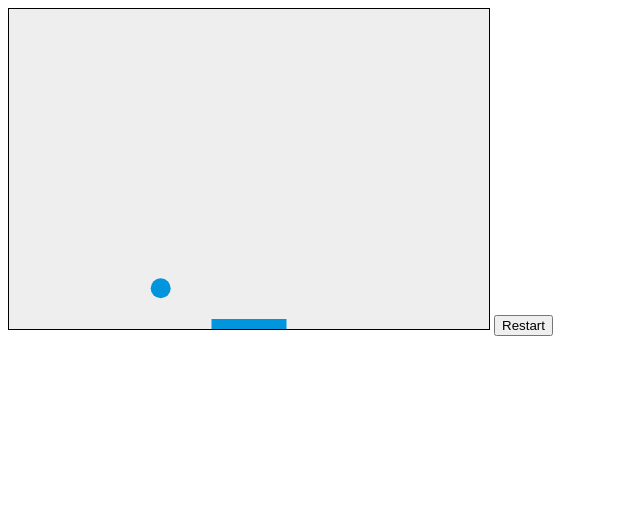
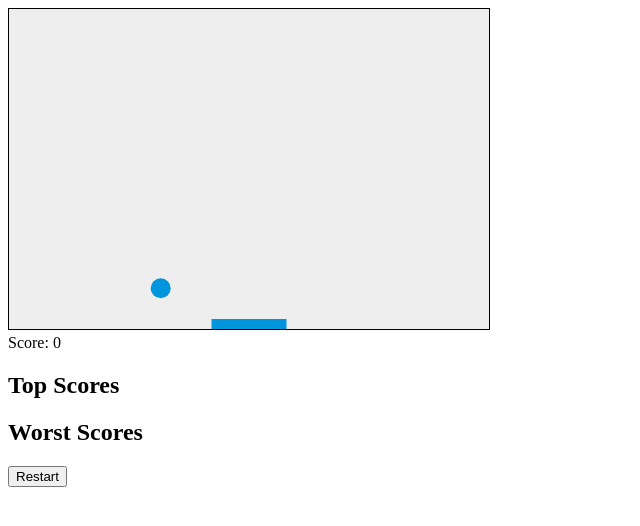
Before and after one commit to Suvorova-lnu/Suvorova-Ret-shelter-WEB-project, a plain HTML site: page Pet shelter/game/g.html in a window 1280 px wide. Shown: the whole page, without its empty margins (0-640 px from the left). Drawn offline with Linux system fonts and the light colour scheme.

Commit message:
відображення результатів гри на сторінці

```diff
--- a/Pet shelter/game/g.html
+++ b/Pet shelter/game/g.html
@@ -8,6 +8,13 @@
 </head>
 <body>
     <canvas id="gameCanvas" width="480" height="320"></canvas>
+     <div id="score">Score: <span id="scoreValue">0</span></div>
+    <div id="topScores">
+        <h2>Top Scores</h2>
+        <ul id="topList"></ul>
+        <h2>Worst Scores</h2>
+        <ul id="worstList"></ul>
+    </div>
     <button id="restartBtn">Restart</button>
     <script src="g.js"></script>
 </body>
```
